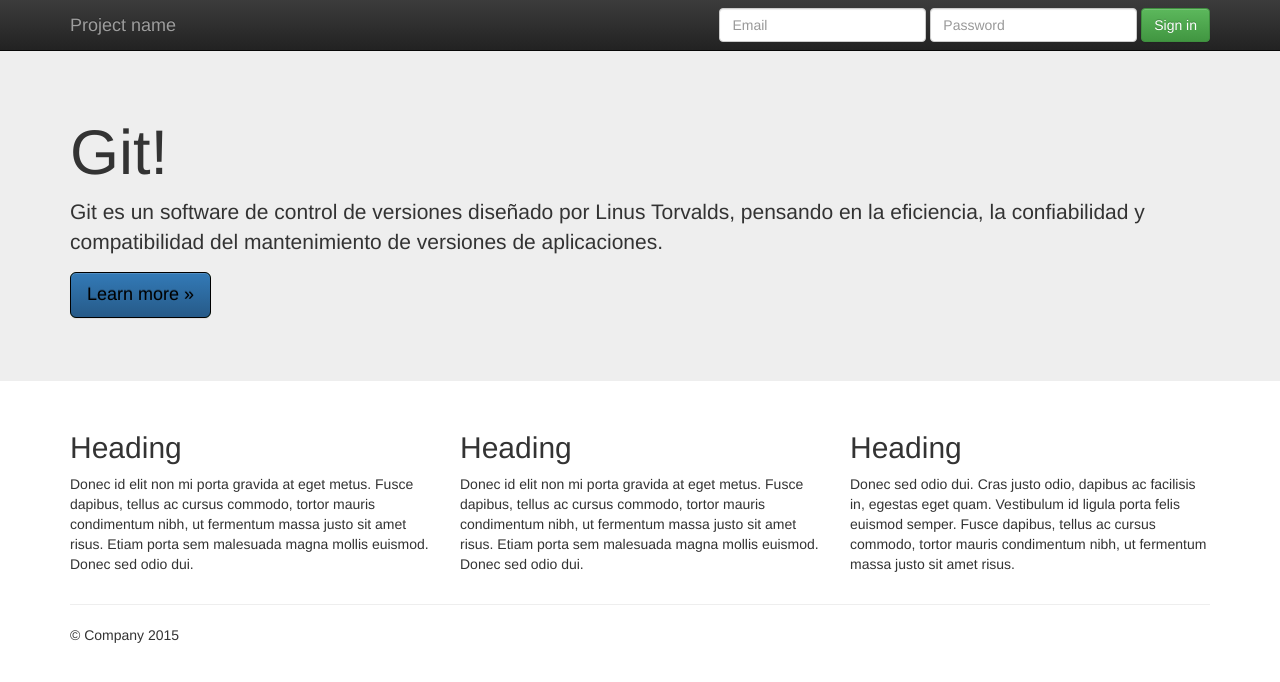
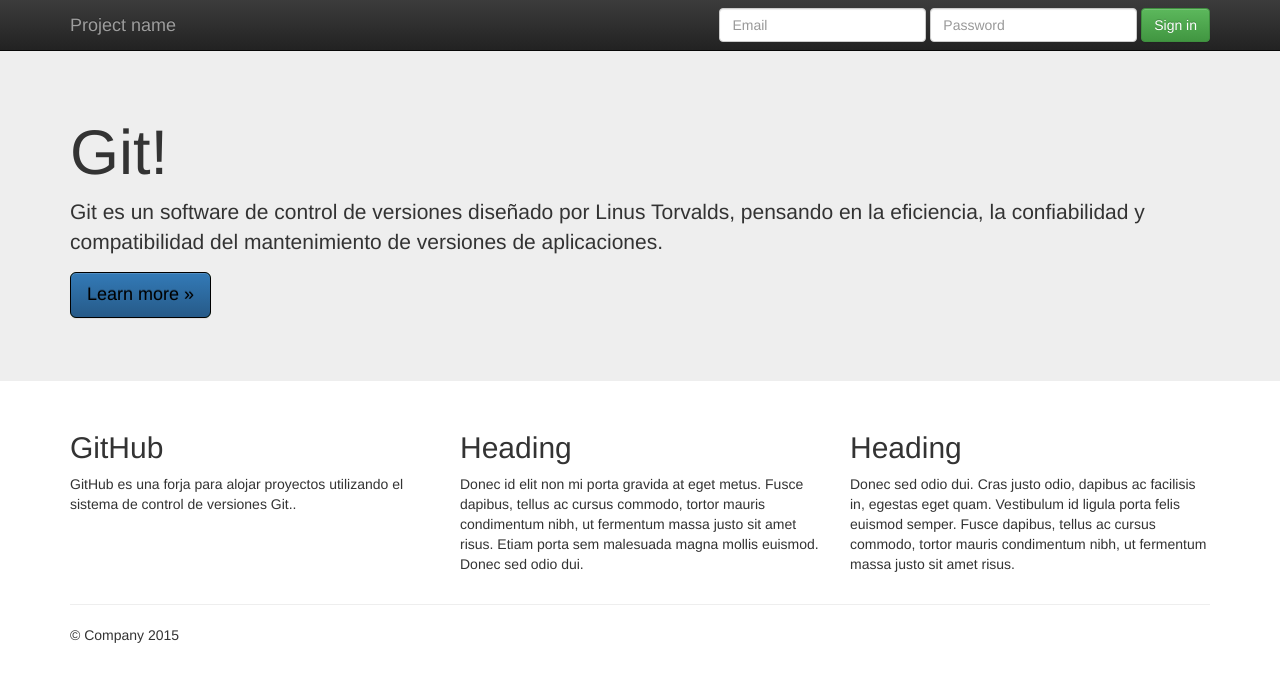
Before and after one commit to rveasm/Trabajo2_ronald_veas, a plain HTML site: page index.html in a window 1280 px wide. Drawn offline with nearby package versions, Linux system fonts and the light colour scheme.

Commit message:
Actualizacion de repositorio. Se agrega titulo y parafo de GitHub en la rama Feature2 en el archivo index.html

```diff
--- a/index.html
+++ b/index.html
@@ -65,8 +65,8 @@
       <!-- Example row of columns -->
       <div class="row">
         <div class="col-md-4">
-          <h2>Heading</h2>
-          <p>Donec id elit non mi porta gravida at eget metus. Fusce dapibus, tellus ac cursus commodo, tortor mauris condimentum nibh, ut fermentum massa justo sit amet risus. Etiam porta sem malesuada magna mollis euismod. Donec sed odio dui. </p>
+          <h2>GitHub</h2>
+          <p>GitHub es una forja para alojar proyectos utilizando el sistema de control de versiones Git.. </p>
         </div>
         <div class="col-md-4">
           <h2>Heading</h2>
```
